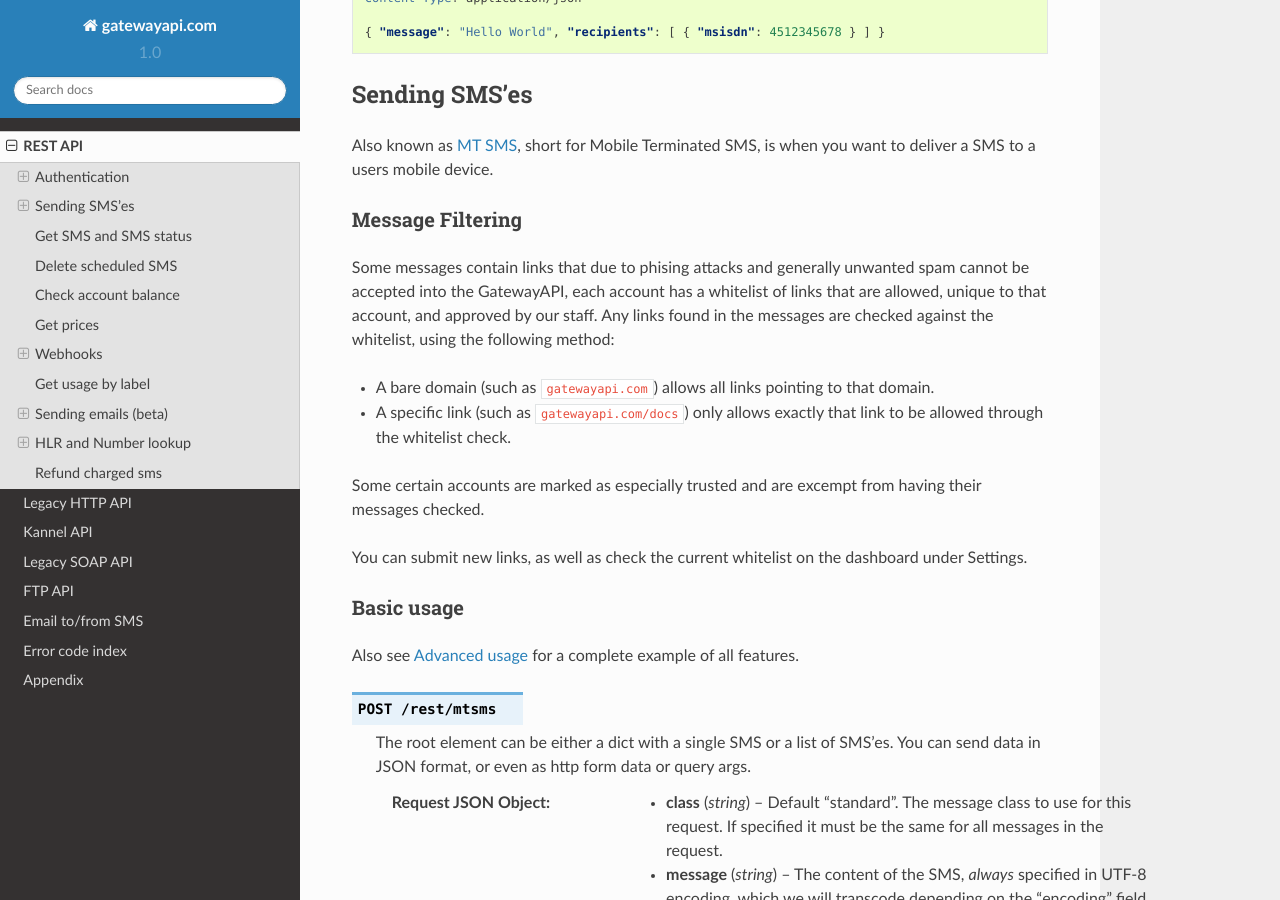
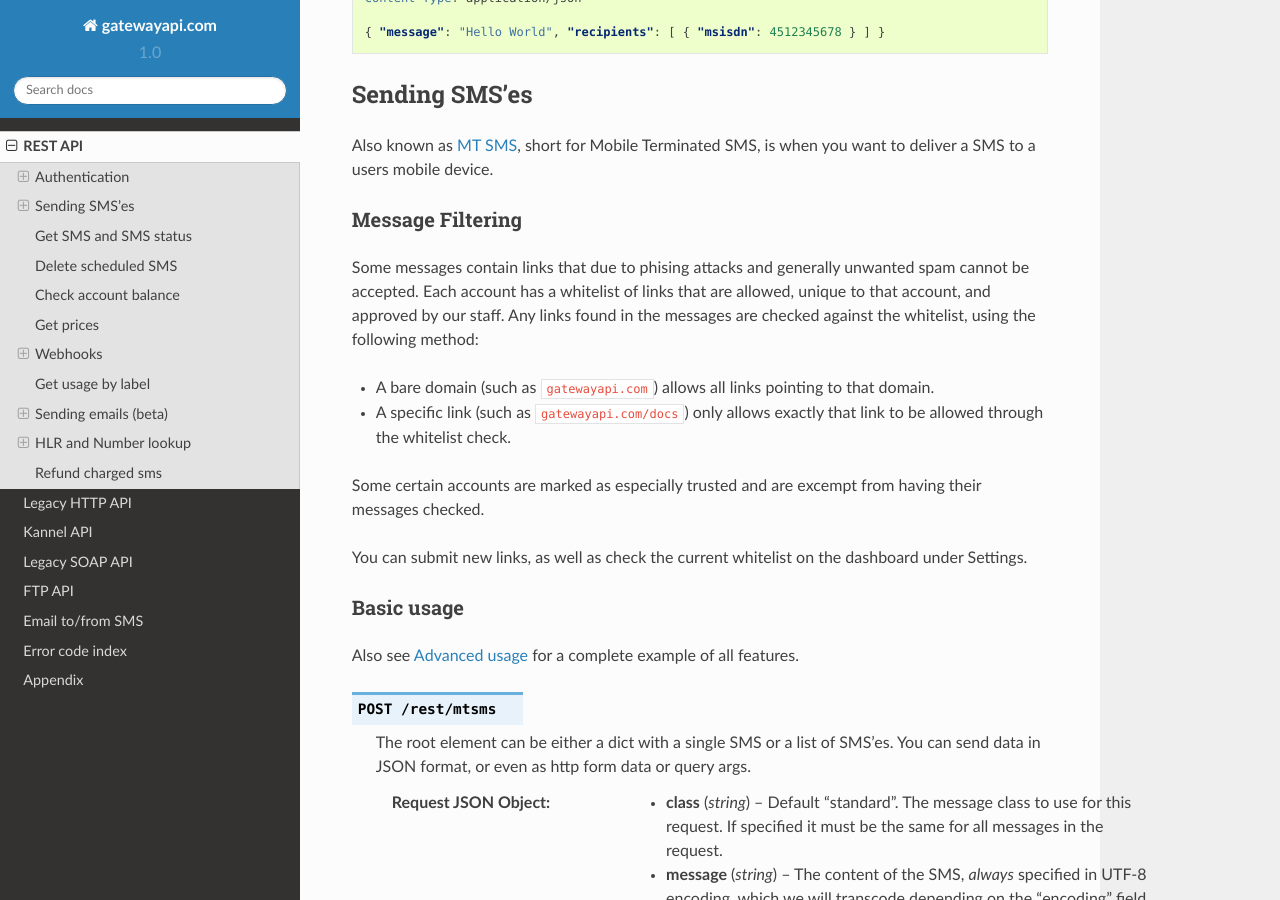
Before and after one commit to onlinecity/gatewayapi-docs, a Sphinx documentation site: the page built from docs/rest.rst, in a window 1280 px wide and 900 px high, scrolled down 2306 px. Built offline with Sphinx 7.4.7 and the Read the Docs theme 2.0.0, drawn with Linux system fonts in a browser that asks for light colours.

Commit message:
Simplied reference to the system

```diff
--- a/docs/rest.rst
+++ b/docs/rest.rst
@@ -131,7 +131,7 @@
 Message Filtering
 ^^^^^^^^^^^^^^^^^
 
-Some messages contain links that due to phising attacks and generally unwanted spam cannot be accepted into the GatewayAPI, each account has a whitelist of links that are allowed, unique to that account, and approved by our staff. Any links found in the messages are checked against the whitelist, using the following method:
+Some messages contain links that due to phising attacks and generally unwanted spam cannot be accepted. Each account has a whitelist of links that are allowed, unique to that account, and approved by our staff. Any links found in the messages are checked against the whitelist, using the following method:
 
 - A bare domain (such as ``gatewayapi.com``) allows all links pointing to that domain.
 - A specific link (such as ``gatewayapi.com/docs``) only allows exactly that link to be allowed through the whitelist check.
```
